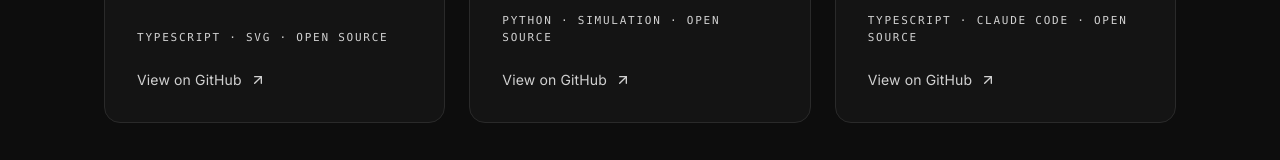
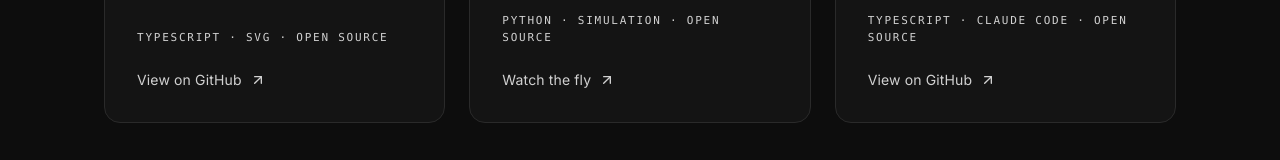
Before and after one commit to rgourley/portfolio, a Next.js app: page /projects in a window 1280 px wide. Shown: the part 2509-2669 px from the top of the page. Built offline with nearby package versions, Linux system fonts and the light colour scheme; no server answers.

Commit message:
Link fly card to clawstreet.io/fly
Co-Authored-By: Claude Sonnet 5.5 <noreply@anthropic.com>
Claude-Session: https://claude.ai/code/session_01Su3ENVT7fVfP8SSh2rZZVS

```diff
--- a/app/projects/page.tsx
+++ b/app/projects/page.tsx
@@ -111,9 +111,9 @@ const PROJECTS: Project[] = [
     blurb:
       "A simulation of a real fruit fly brain smells the market and decides what to buy. It paper-trades $100,000 on ClawStreet, live.",
     meta: "Python · Simulation · Open source",
-    href: "https://github.com/rgourley/smells-like-alpha",
+    href: "https://www.clawstreet.io/fly",
     external: true,
-    cta: "View on GitHub",
+    cta: "Watch the fly",
     image: "/images/projects/fly-002.webp",
     imageAlt: "A simulated fruit fly walking across candlesticks while its brain activity is shown",
   },
```
